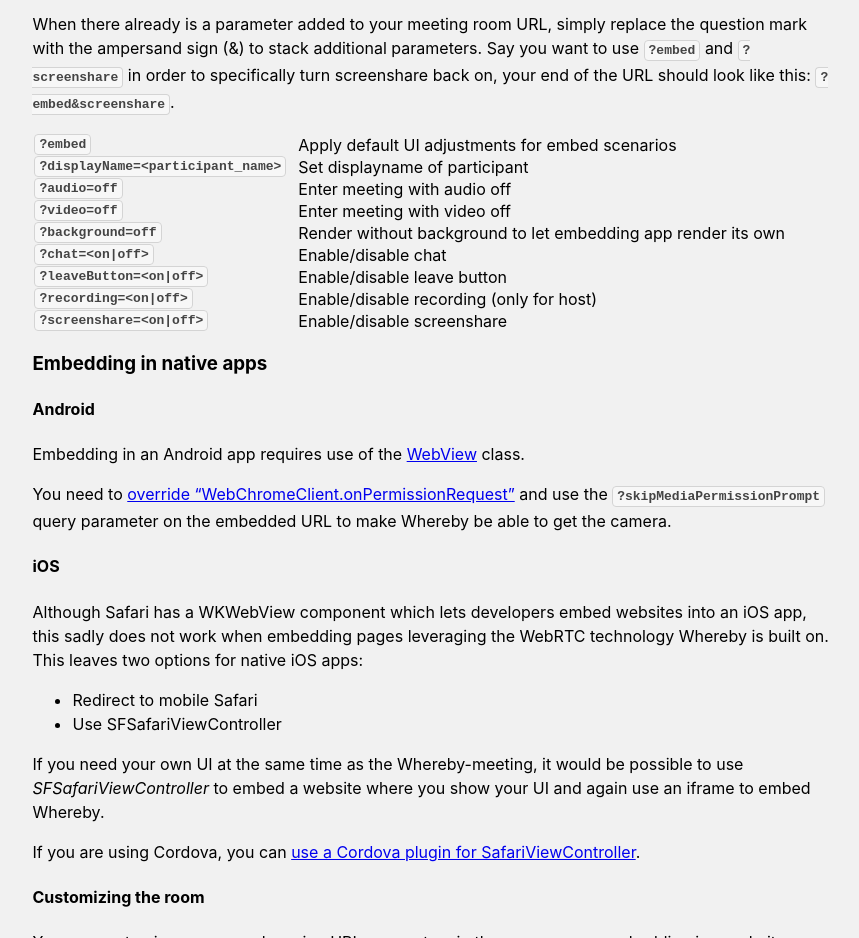
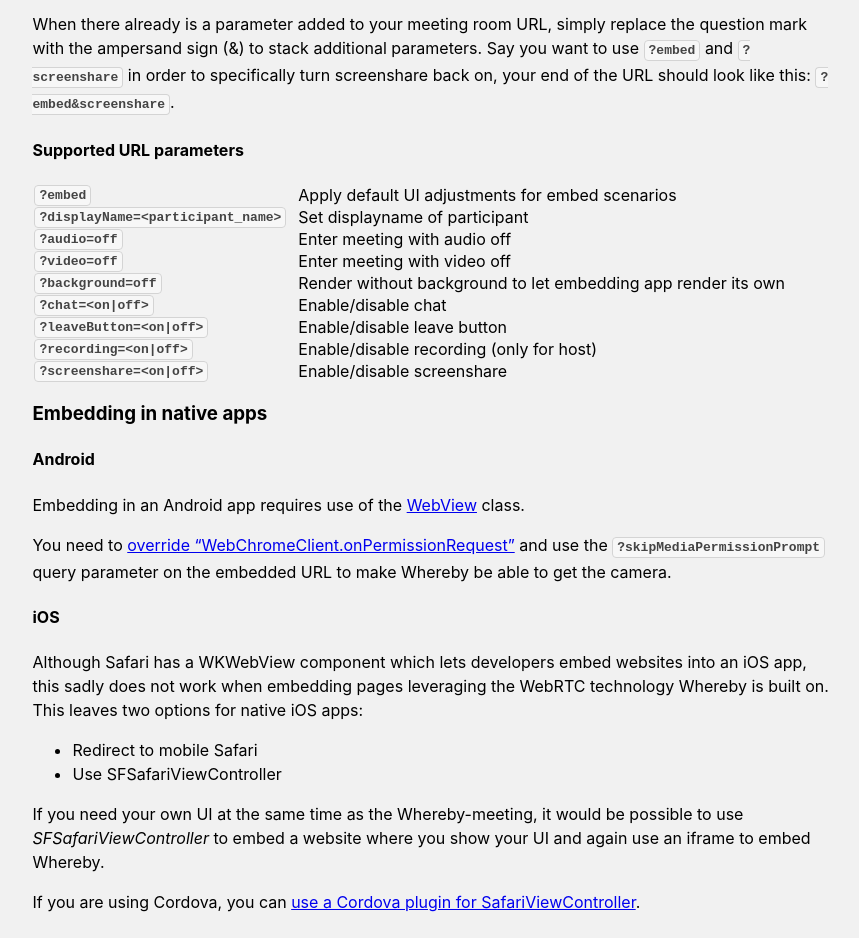
Before and after one commit to appearin/appearin.github.io, a website: page index.html in a window 1280 px wide. Shown: the part 3740-4678 px from the top of the page, without its empty margins (319-1178 px from the left). Drawn offline with Linux system fonts and the light colour scheme; a web font is replaced by a local one.

Commit message:
Add new header for the param list so we can link #params-list

```diff
--- a/index.html
+++ b/index.html
@@ -263,6 +263,7 @@
             <code>?embed&amp;screenshare</code>.
           </p>
 
+          <h4 id=params-list>Supported URL parameters</h4>
           <table>
             <tr><th><code>?embed</code>                                 <td>Apply default UI adjustments for embed scenarios</tr>
             <tr><th><code>?displayName=&lt;participant_name&gt;</code>  <td>Set displayname of participant</tr>
```
